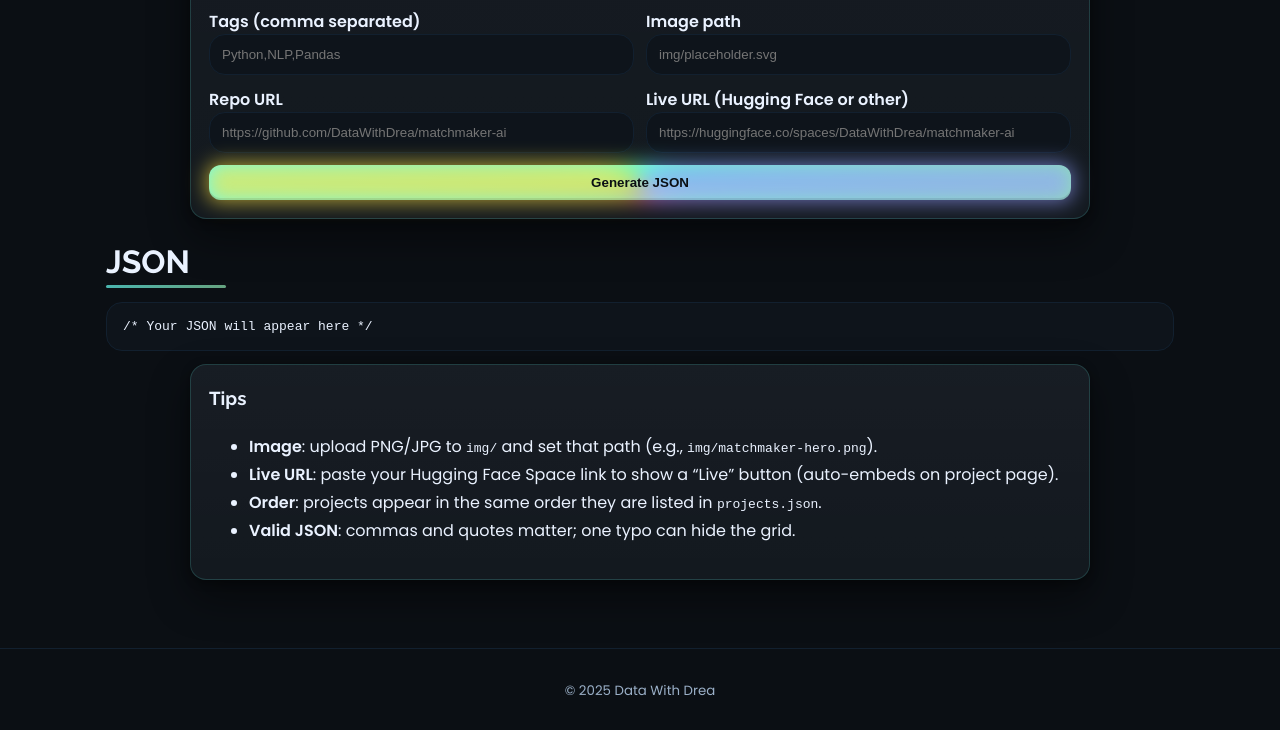
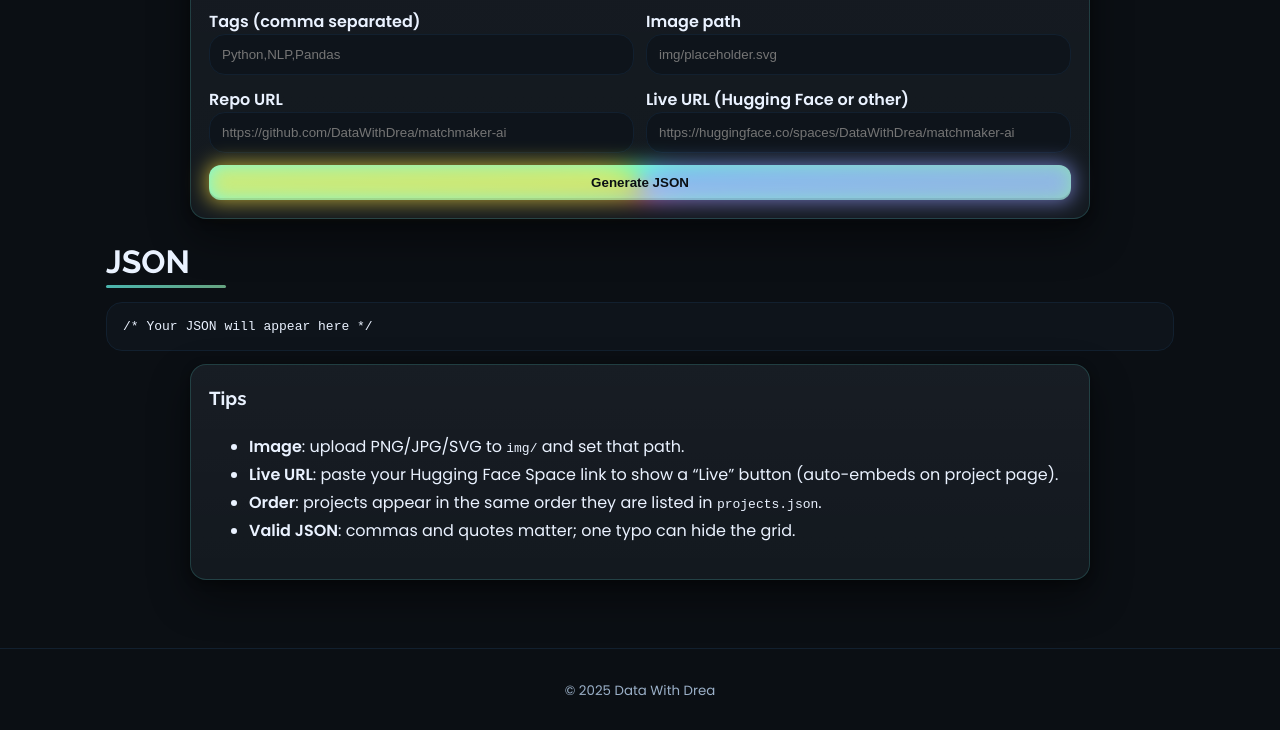
Before and after one commit to DataWithDrea/DataWithDrea.github.io, a plain HTML site: page project-builder.html in a window 1280 px wide. Shown: the part 624-1354 px from the top of the page. Drawn offline with Linux system fonts and the light colour scheme.

Commit message:
Update project-builder.html

```diff
--- a/project-builder.html
+++ b/project-builder.html
@@ -5,7 +5,9 @@
   <meta name="viewport" content="width=device-width, initial-scale=1" />
   <title>Project Builder • Data With Drea</title>
   <meta name="description" content="Generate a JSON object for your projects.json file.">
-  <link rel="icon" href="/favicon.svg" type="image/svg+xml">
+  <link rel="icon" href="/fav-v2.svg" type="image/svg+xml" sizes="any">
+  <link rel="shortcut icon" href="/fav-v2.svg" type="image/svg+xml">
+  <link rel="mask-icon" href="/fav-v2.svg" color="#66fcf1">
   <link rel="stylesheet" href="./style.css" />
   <link href="https://fonts.googleapis.com/css2?family=Poppins:wght@400;600&family=Raleway:wght@700;800&display=swap" rel="stylesheet">
   <style>
@@ -103,7 +105,7 @@
       <article class="card">
         <h3>Tips</h3>
         <ul class="bullets">
-          <li><strong>Image</strong>: upload PNG/JPG to <code>img/</code> and set that path (e.g., <code>img/matchmaker-hero.png</code>).</li>
+          <li><strong>Image</strong>: upload PNG/JPG/SVG to <code>img/</code> and set that path.</li>
           <li><strong>Live URL</strong>: paste your Hugging Face Space link to show a “Live” button (auto-embeds on project page).</li>
           <li><strong>Order</strong>: projects appear in the same order they are listed in <code>projects.json</code>.</li>
           <li><strong>Valid JSON</strong>: commas and quotes matter; one typo can hide the grid.</li>
@@ -116,15 +118,12 @@
     <small>© <span id="year"></span> Data With Drea</small>
   </footer>
 
-  <!-- Cute cursor element -->
   <div id="cursor-dot" aria-hidden="true"></div>
 
   <script>
-    // Footer year
     const yearEl = document.getElementById('year');
     if (yearEl) yearEl.textContent = new Date().getFullYear();
 
-    // Mobile nav
     (function(){
       const nav = document.getElementById('nav');
       const btn = document.querySelector('.nav-toggle');
@@ -136,7 +135,6 @@
       }
     })();
 
-    // Builder logic
     document.getElementById('f').addEventListener('submit', (e)=>{
       e.preventDefault();
       const fd = new FormData(e.target);
@@ -158,7 +156,6 @@
       window.scrollTo({top: document.getElementById('out').offsetTop - 20, behavior:'smooth'});
     });
 
-    // Fancy cursor
     (function(){
       if (!window.matchMedia || !window.matchMedia('(pointer: fine)').matches) return;
       const dot = document.getElementById('cursor-dot'); if (!dot) return;
```
